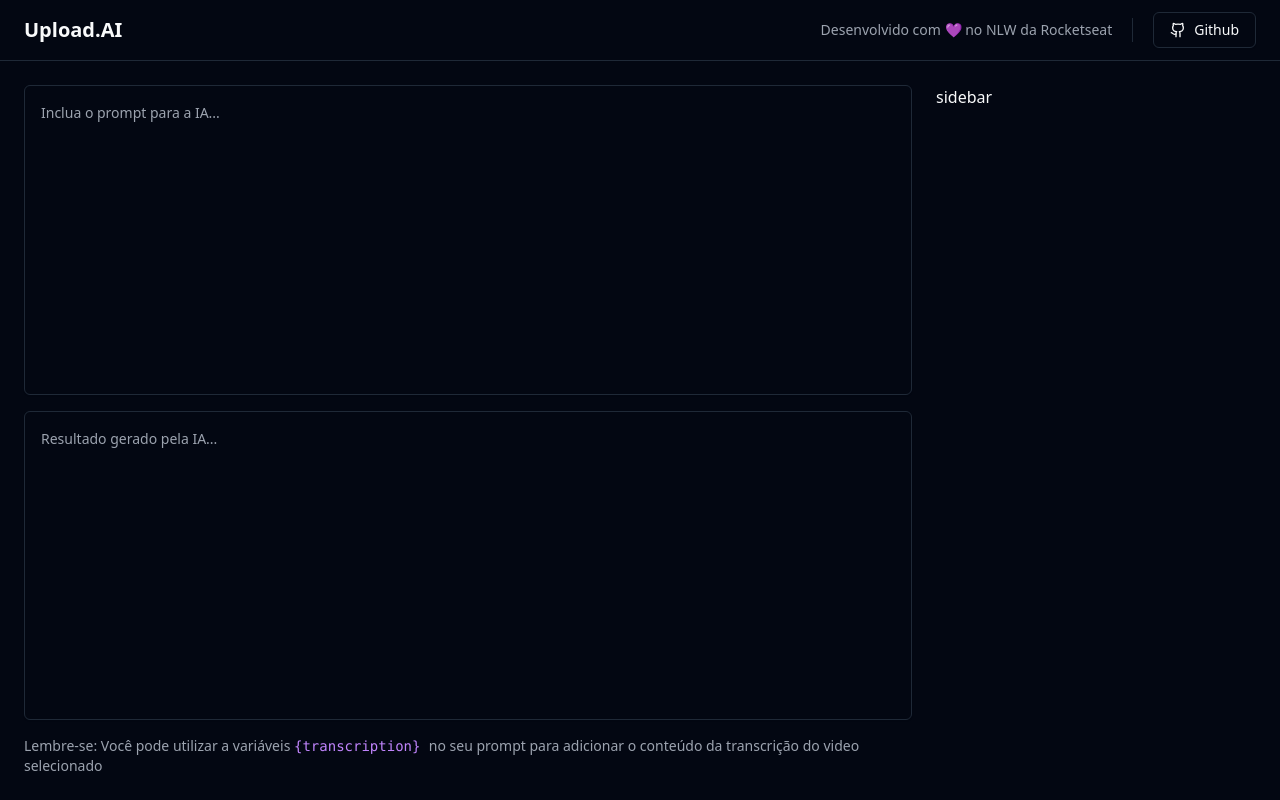
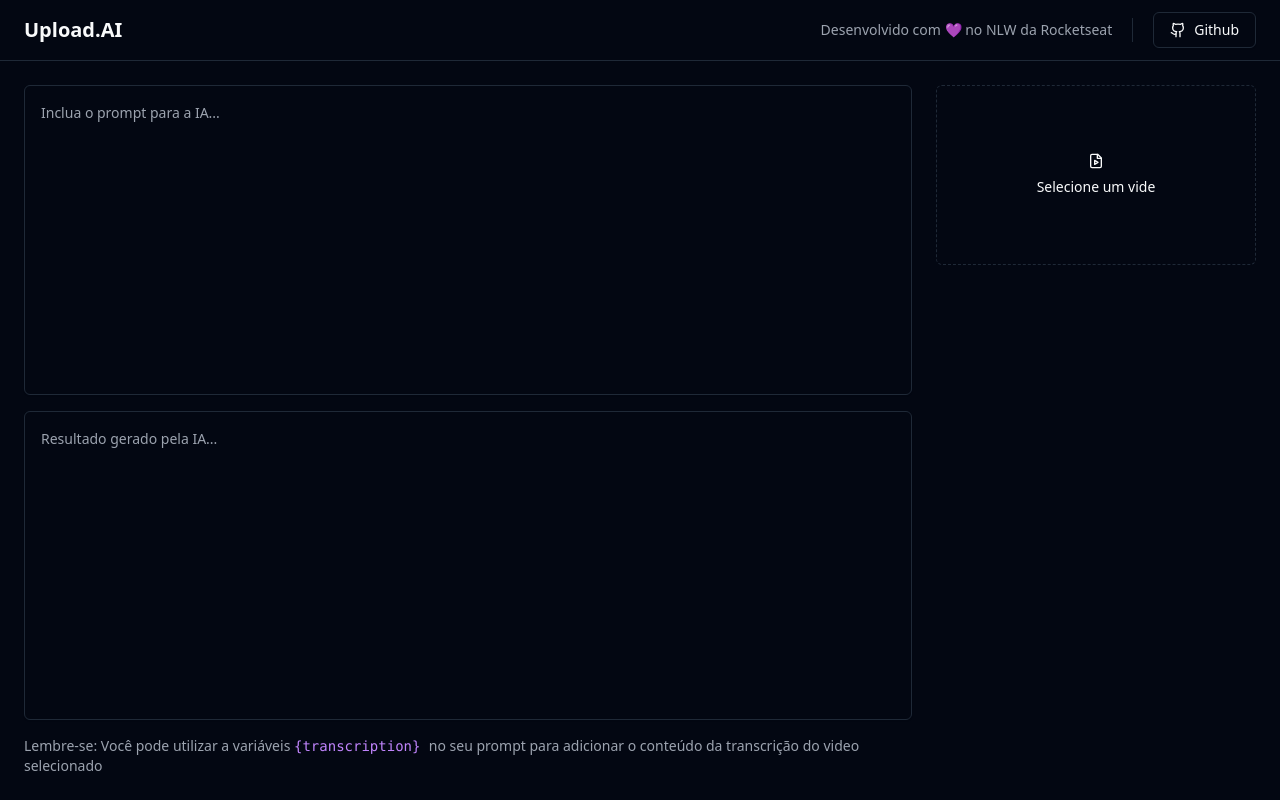
Before and after one commit to Hugovarellaa/nlw-ai-mastery, a React (Vite) app in the folder frontend/: page / in a window 1280 px wide. Built offline with nearby package versions, Linux system fonts and the light colour scheme.

Commit message:
feat: create input preview video

```diff
--- a/frontend/src/App.tsx
+++ b/frontend/src/App.tsx
@@ -1,4 +1,4 @@
-import { Github } from 'lucide-react'
+import { FileVideo, Github } from 'lucide-react'
 import { Button } from './components/ui/button'
 import { Separator } from './components/ui/separator'
 import { Textarea } from './components/ui/textarea'
@@ -42,7 +42,25 @@ export function App() {
             prompt para adicionar o conteúdo da transcrição do video selecionado
           </p>
         </div>
-        <aside className="w-80">sidebar</aside>
+        <aside className="w-80 space-y-6">
+          <form className="space-y-6">
+            <label
+              className="flex aspect-video w-full cursor-pointer flex-col items-center justify-center gap-2 rounded-md border border-dashed text-sm hover:bg-primary/10"
+              htmlFor="video"
+            >
+              <FileVideo className="h-4 w-4" />
+              Selecione um vide
+            </label>
+
+            <input
+              type="file"
+              id="video"
+              accept="video/mp4"
+              className="sr-only"
+            />
+          </form>
+          <form className="space-y-6"></form>
+        </aside>
       </main>
     </div>
   )
```
